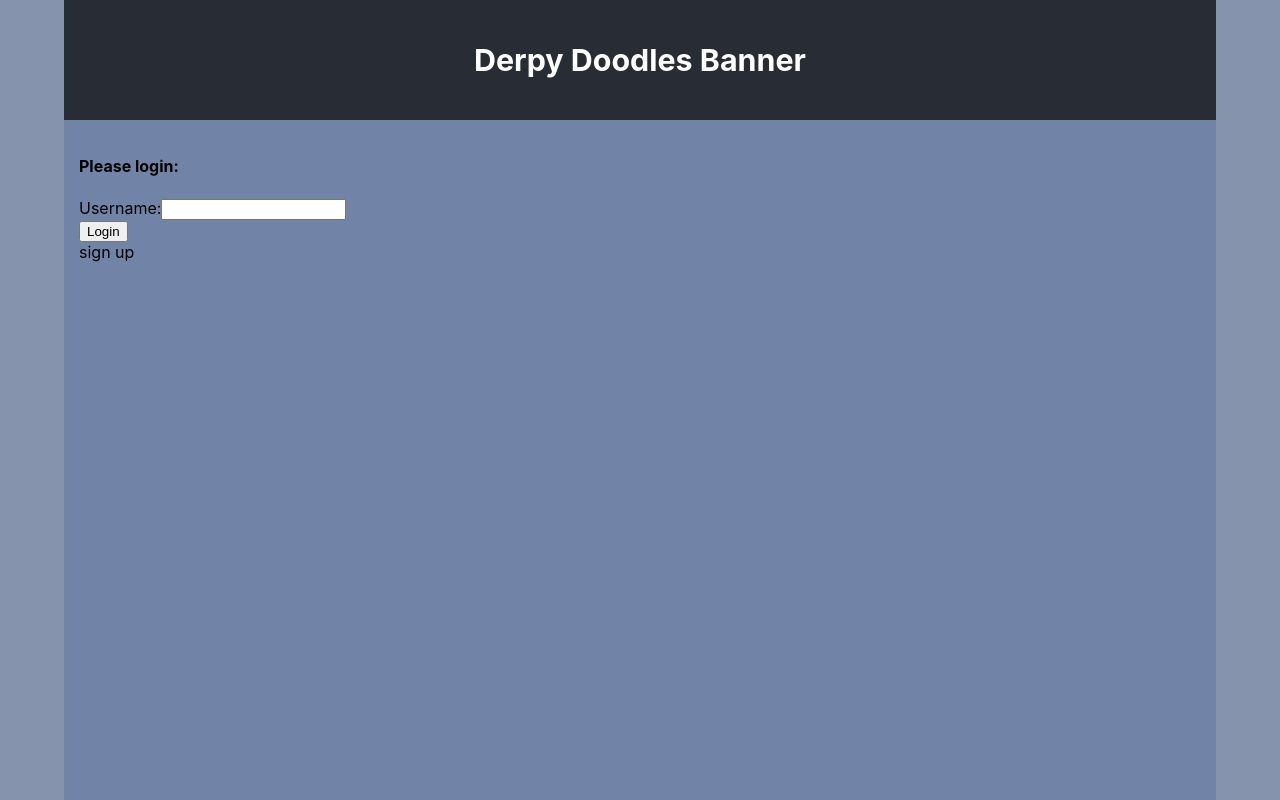
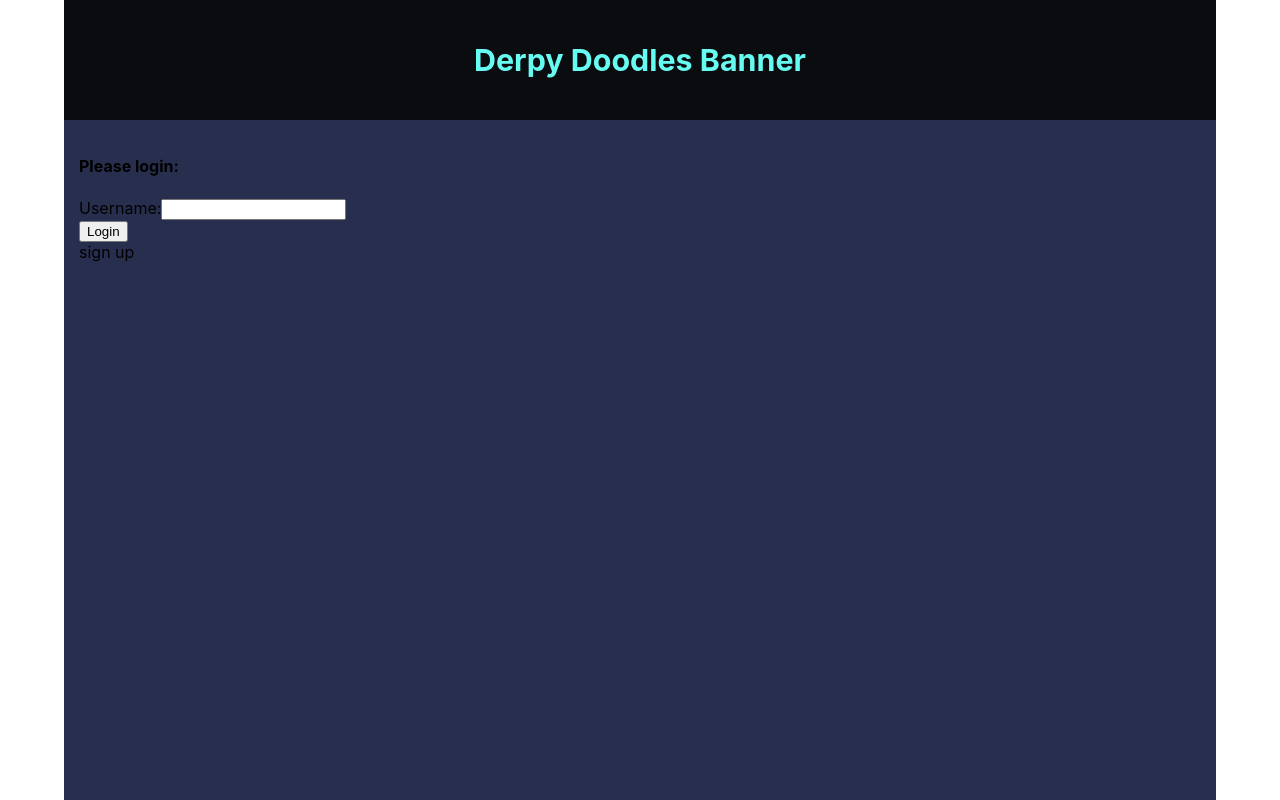
Before and after one commit to TheMartinCrabtree/ReactiveDoodles, a React (Create React App) app: page / in a window 1280 px wide. Built offline with nearby package versions, Linux system fonts and the light colour scheme.

Commit message:
applying color palette to css

```diff
--- a/src/App.css
+++ b/src/App.css
@@ -1,28 +1,37 @@
+:root {
+  --main-bg-color: #0B0C10;
+  --main-body-color: rgb(40, 47, 78);
+  --main-menu-color: #1F2833;
+  --main-border-color: #45A29E;
+  --main-title-color: #66FCF1;
+  --main-text-color: #C5C6C7;
+}
+
 .App {
   font-family: Arial, Helvetica, sans-serif;
 }
 
 .App-main {
-  background-color: #8593ad;
+  background-color: #FFFFFF;
   height: 100vh;
   padding-left: 5vw;
   padding-right: 5vw;
 }
 
 .App-container {
-  background-color: #7184a8;
+  background-color: var(--main-body-color);
   min-height: 100vh;
 }
 
 .App-header {
-  background-color: #282c34;
+  background-color: var(--main-bg-color);
   min-height: 15vh;
   display: flex;
   flex-direction: column;
   align-items: center;
   justify-content: center;
   font-size: calc(10px + 2vmin);
-  color: white;
+  color: var(--main-title-color);
 }
 
 .App-link {
```
